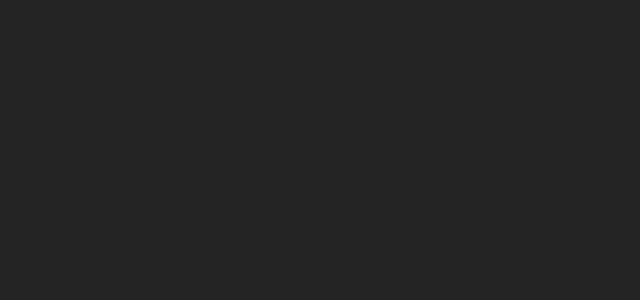
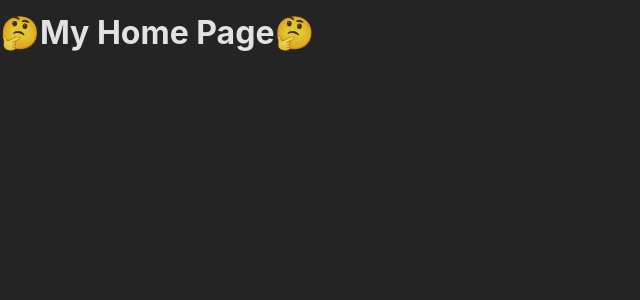
Before and after one commit to WodaMineralna/S22-Building-a-Multi-Page-SPA-with-React-Router, a React (Create React App) app: page / in a window 1280 px wide. Shown: the top 300 px of the page, without its empty margins (0-640 px from the left). Built offline with nearby package versions, Linux system fonts and the light colour scheme.

Commit message:
Add Home page and update App.js to include React Router routing

```diff
--- a/src/App.js
+++ b/src/App.js
@@ -1,5 +1,11 @@
+import { createBrowserRouter, RouterProvider } from "react-router-dom";
+
+import HomePage from "./pages/Home";
+
+const router = createBrowserRouter([{ path: "/", element: <HomePage /> }]);
+
 function App() {
-  return <div></div>;
+  return <RouterProvider router={router} />;
 }
 
 export default App;
--- /dev/null
+++ b/src/pages/Home.js
@@ -0,0 +1,3 @@
+export default function HomePage() {
+  return <h1>🤔My Home Page🤔</h1>;
+}
```
